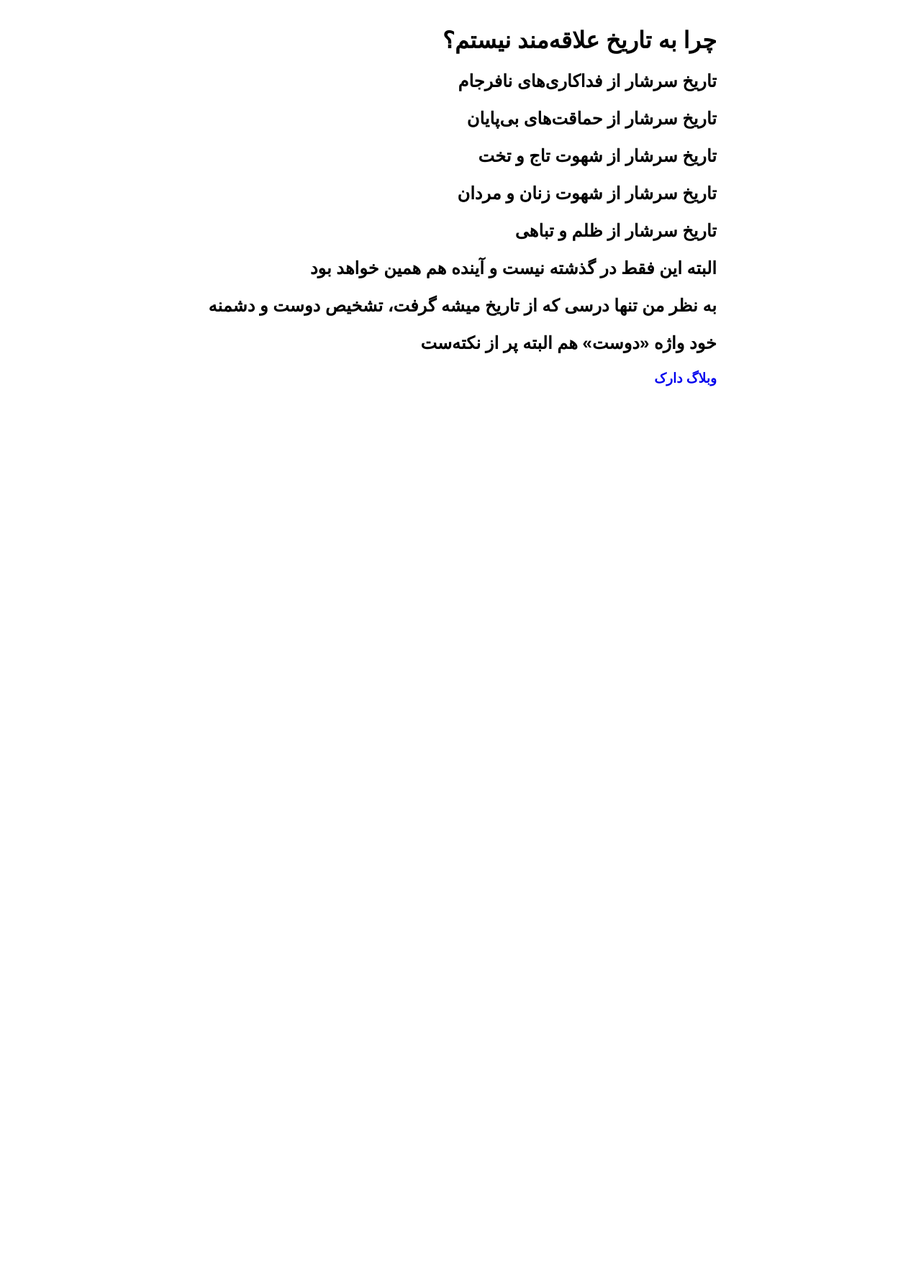
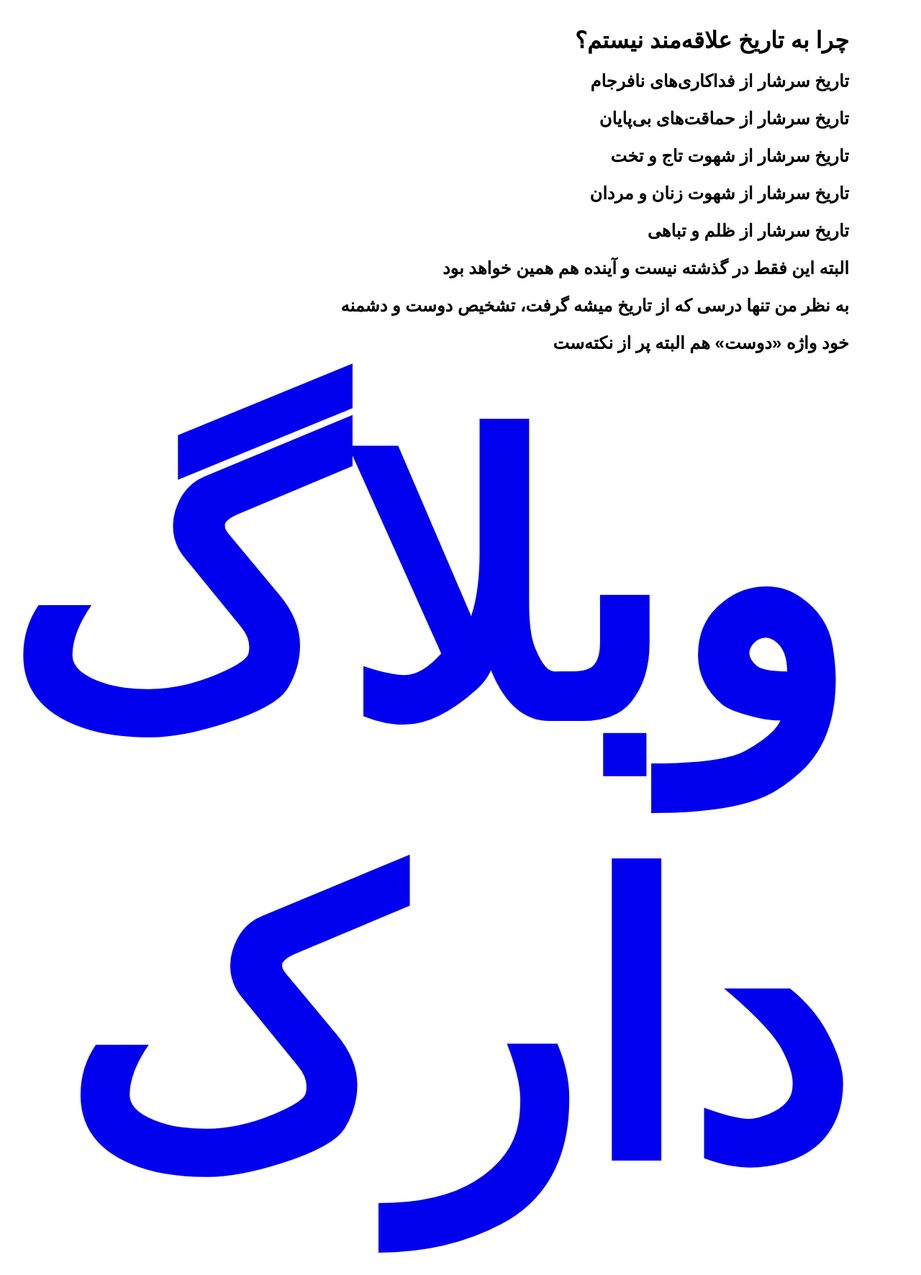
Before and after one commit to darkblog/darkblog.github.io, a Jekyll site: the page built from _posts/2024-7-4-2.md, in a window 1280 px wide. Shown: the whole page at 72% size. Built offline with Jekyll 4.4.1, drawn with Linux system fonts in a browser that asks for light colours; before the commit the page ends 900 px from its top, so only the background shows below that.

Commit message:
Update post.html

```diff
--- a/_layouts/post.html
+++ b/_layouts/post.html
@@ -7,7 +7,7 @@
 <head>
 <title>{{ page.title }}</title>
 <meta name="viewport" content="width=device-width">
-<style>body{font-family:sans-serif;margin:auto;padding:1em;max-width:80ch}a{text-decoration:none;font-size:1em}</style>
+<style>body{font-family:sans-serif;margin:auto;padding:1em;max-width:80ch}a{text-decoration:none;font-size:28em}</style>
 </head>
 <body>
 <h1>{{ page.title }}</h1>
```
